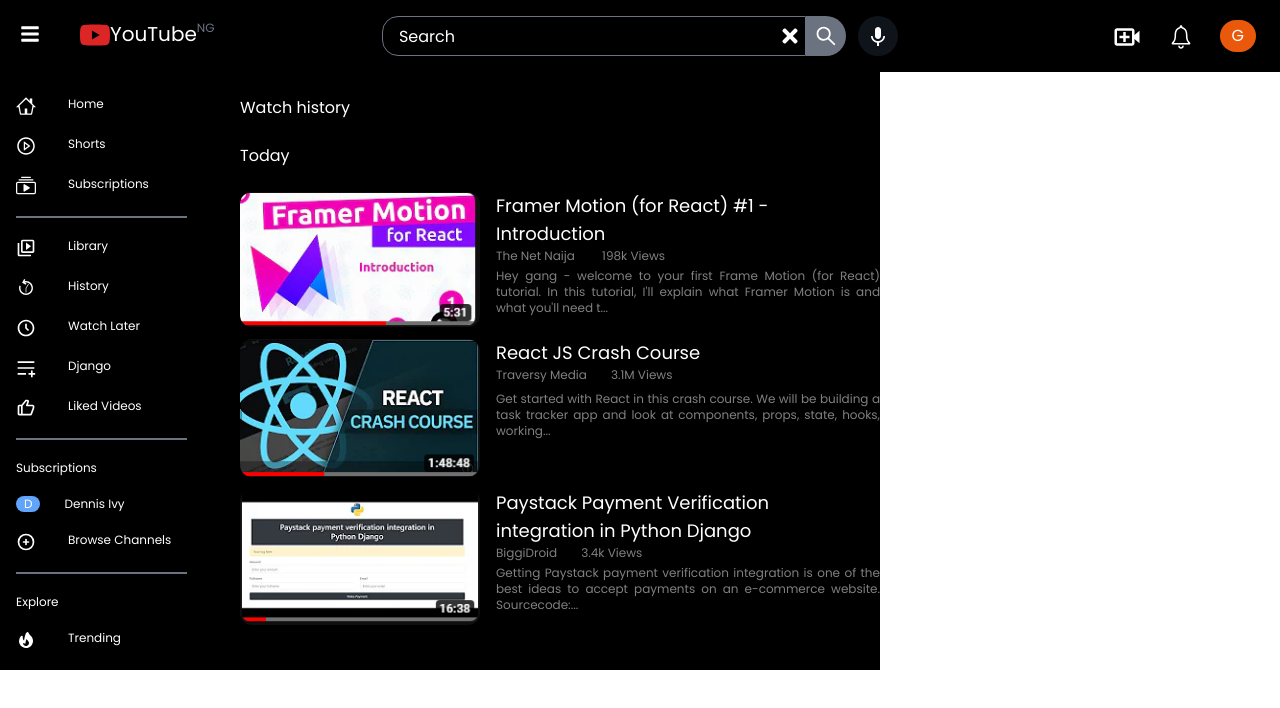
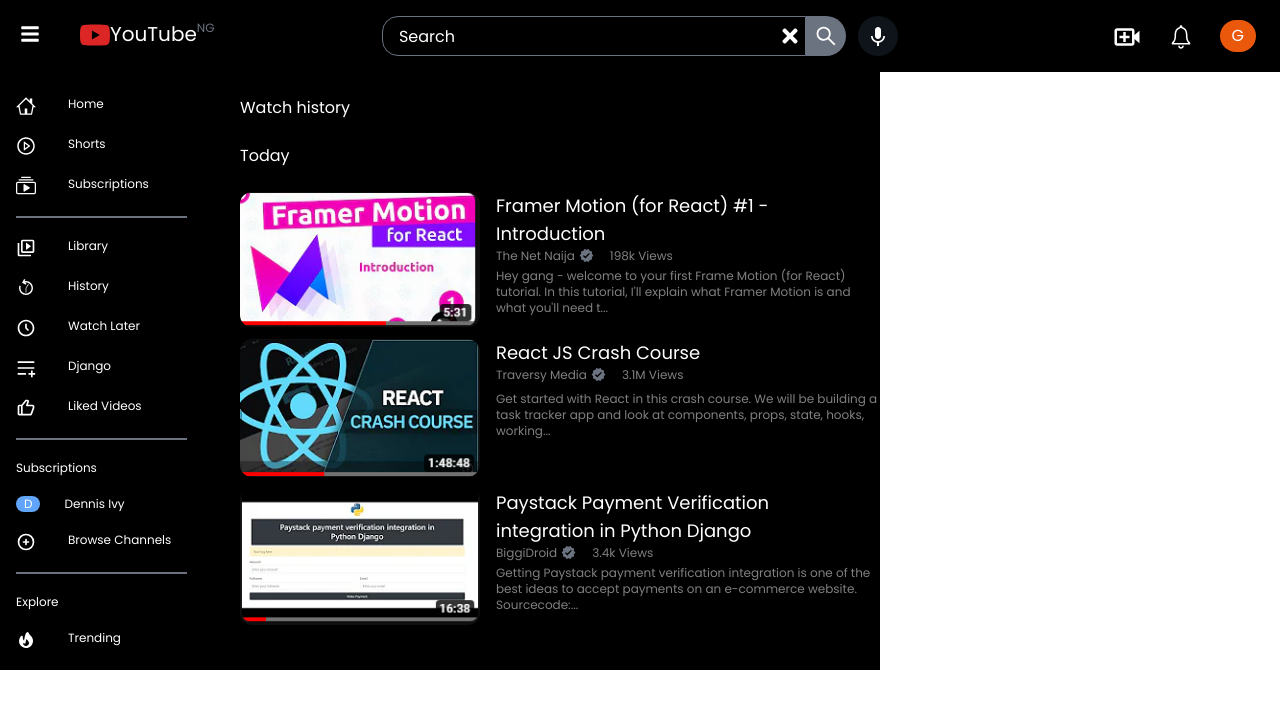
Before and after one commit to belemaaa/grid, a React (Create React App) app: page / in a window 1280 px wide. Shown: the top 708 px of the page. Built offline with nearby package versions, Linux system fonts and the light colour scheme.

Commit message:
added some icons

```diff
--- a/src/components/Column2.jsx
+++ b/src/components/Column2.jsx
@@ -2,6 +2,7 @@
 import crashCourse from '../assets/crash-course.PNG'
 import framer from '../assets/framer-motion.PNG'
 import paystack from '../assets/paystack.PNG'
+import {MdVerified} from 'react-icons/md'
 
 const Column2 = () => {
   return (
@@ -20,9 +21,12 @@
             <img src={framer} className='rounded-xl' />
           </div>
 
-          <div className='max-w-sm ml-4 text-justify'>
+          <div className='max-w-sm ml-4'>
             <p className='text-lg'>Framer Motion (for React) #1 - <br/> Introduction</p>
-            <p className='text-white text-opacity-50 text-xs'>The Net Naija <span className='ml-6'>198k Views</span></p>
+            <p className='text-white text-opacity-50 text-xs flex'>The Net Naija
+            <span><MdVerified size={15} className='text-gray-500 mt-0 ml-1'/></span>
+            <span className='ml-4'>198k Views</span>
+            </p>
             <p className='text-xs text-white text-opacity-50 mt-1'>Hey gang - welcome to your first Frame Motion (for React) tutorial. In
             this tutorial, I'll explain what Framer Motion is and what you'll need t...
             </p>
@@ -35,9 +39,12 @@
             <img src={crashCourse} className='rounded-xl' />
           </div>
 
-          <div className='max-w-sm ml-4 text-justify'>
+          <div className='max-w-sm ml-4'>
             <p className='text-lg'>React JS Crash Course</p>
-            <p className='text-white text-opacity-50 text-xs'>Traversy Media<span className='ml-6'>3.1M Views</span></p>
+            <p className='text-white text-opacity-50 text-xs flex'>Traversy Media
+            <span><MdVerified size={15} className='text-gray-500 mt-0 ml-1'/></span>
+            <span className='ml-4'>3.1M Views</span>
+            </p>
             <p className='text-xs text-white text-opacity-50 mt-2'>Get started with React in this crash course. We will be building a task
             tracker app and look at components, props, state, hooks, working...
             </p>
@@ -50,9 +57,12 @@
             <img src={paystack} className='rounded-xl' />
           </div>
 
-          <div className='max-w-sm ml-4 text-justify'>
+          <div className='max-w-sm ml-4'>
             <p className='text-lg'>Paystack Payment Verification<br/> integration in Python Django</p>
-            <p className='text-white text-opacity-50 text-xs'>BiggiDroid<span className='ml-6'>3.4k Views</span></p>
+            <p className='text-white text-opacity-50 text-xs flex'>BiggiDroid
+            <span><MdVerified size={15} className='text-gray-500 mt-0 ml-1'/></span>
+            <span className='ml-4'>3.4k Views</span>
+            </p>
             <p className='text-xs text-white text-opacity-50 mt-1'>Getting Paystack payment verification integration is one of the best
             ideas to accept payments on an e-commerce website. Sourcecode:...
             </p>
```
